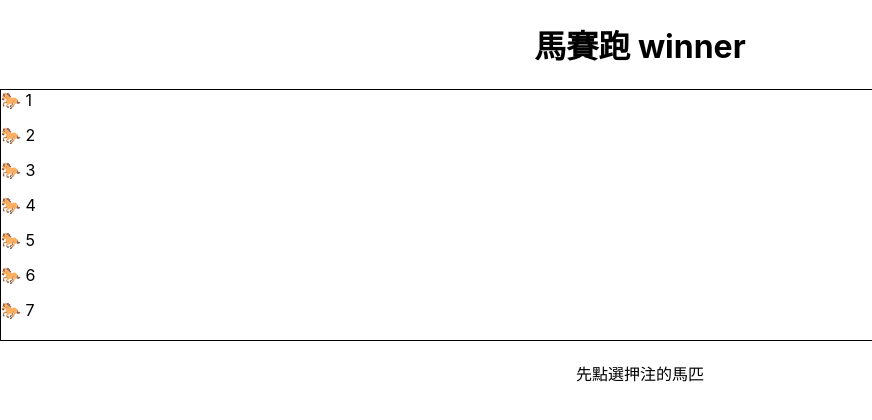
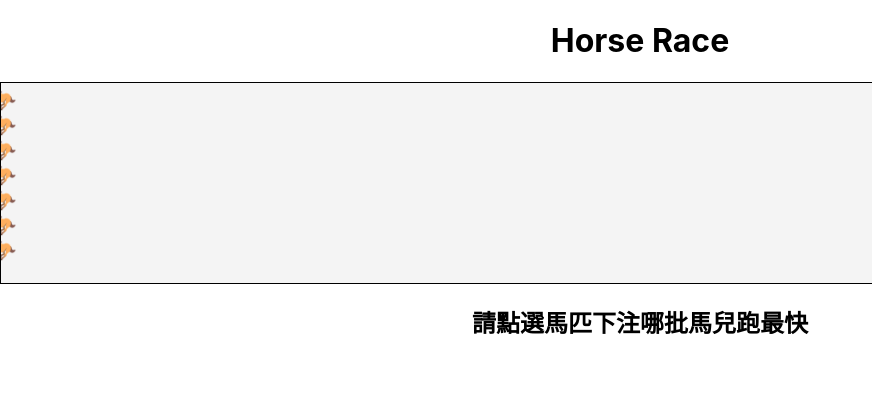
Before and after one commit to vicky-yu0318/horse-race, a React (Create React App) app: page / in a window 1280 px wide. Shown: the top 420 px of the page, without its empty margins (0-872 px from the left). Built offline with nearby package versions, Linux system fonts and the light colour scheme.

Commit message:
fix: let the horse finish running and stop on the right side of the window

```diff
--- a/package.json
+++ b/package.json
@@ -6,6 +6,7 @@
     "@testing-library/jest-dom": "^5.17.0",
     "@testing-library/react": "^13.4.0",
     "@testing-library/user-event": "^13.5.0",
+    "lodash": "^4.17.21",
     "react": "^18.3.1",
     "react-dom": "^18.3.1",
     "react-scripts": "5.0.1",
--- a/src/App.css
+++ b/src/App.css
@@ -1,29 +1,4 @@
 /* .App {
-  text-align: center;
-  overflow: hidden;
-}
-
-.race-track {
-  position: relative;
-  width: 100%;
-  height: 200px;
-  border: 1px solid black;
-  margin: 20px 0;
-}
-
-.horse {
-  position: absolute;
-  font-size: 24px;
-  cursor: pointer;
-  transition: left 0.5s ease;
-}
-
-button {
-  padding: 10px 20px;
-  font-size: 16px;
-} */
-
-.App {
   text-align: center;
 }
 
@@ -37,13 +12,32 @@ button {
 
 .horse {
   position: absolute;
-  /* top: 0; */
-  /* bottom: 0; */
-  /* margin: auto; */
   cursor: pointer;
   transition: left 0.2s;
 }
 
 button {
   margin-top: 20px;
+} */
+
+.App {
+  text-align: center;
 }
+
+.track {
+  position: relative;
+  width: 100%;
+  overflow: hidden;
+  /* height: 50px; */
+  padding: 100px 0;
+  border: 1px solid #000;
+  background: #f4f4f4;
+}
+
+.horse {
+  position: absolute;
+  /* top: 50%; */
+  /* transform: translateY(-50%); */
+  cursor: pointer;
+  font-size: 24px;
+}
--- a/src/App.js
+++ b/src/App.js
@@ -1,87 +1,85 @@
-import React, { useState, useEffect } from "react";
+import React, { useState, useEffect, useRef } from "react";
 import "./App.css";
+import _ from "lodash";
 
-// const horses = Array.from({ length: 7 }, (_, i) => ({
-//   id: i + 1,
-//   position: 0,
-//   speed: 20,
-// }));
+const horseCount = 7;
+const baseSpeed = 200; // ms per frame
+const trackLength = 100; // number of frames to complete the race
 
 function App() {
-  const [bets, setBets] = useState(null);
+  const [positions, setPositions] = useState(Array(horseCount).fill(2));
+  const [bet, setBet] = useState(null);
   const [winner, setWinner] = useState(null);
-  const [horses, setHorses] = useState(
-    Array.from({ length: 7 }, (_, i) => ({
-      id: i + 1,
-      position: 0,
-      speed: 20,
-    }))
-  );
+  const intervalRefs = useRef([]);
 
   useEffect(() => {
-    if (winner) {
-      alert(
-        bets === winner
-          ? `你贏了！馬${winner}是最快的！`
-          : `你輸了。馬${winner}是最快的。`
-      );
+    if (positions.every((pos) => pos >= trackLength) && winner) {
+      if (bet === winner) {
+        alert(`你猜對了，是 ${winner + 1} 號馬兒跑最快`);
+      } else {
+        alert(`你賭注輸了，是 ${winner + 1} 號馬兒跑最快`);
+      }
     }
-  }, [bets, winner]);
+  }, [winner, bet, positions]);
 
-  const handleBet = (id) => {
-    if (!bets) setBets(id);
+  const startRace = () => {
+    intervalRefs.current.forEach(clearInterval);
+    let isFirst = false;
+    intervalRefs.current = positions.map((_, index) => {
+      const speedMultiplier = 0.5 + Math.random();
+      return setInterval(() => {
+        setPositions((prevPositions) => {
+          const newPositions = [...prevPositions];
+          newPositions[index] += 1;
+          if (newPositions[index] >= trackLength) {
+            clearInterval(intervalRefs.current[index]);
+            if (newPositions.every((pos) => pos >= trackLength)) {
+              console.log("newPositions :>> ", newPositions);
+              // setWinner(newPositions.indexOf(Math.max(...newPositions)));
+            }
+            if (!winner && !isFirst) {
+              console.log("index :>> ", index);
+              isFirst = true;
+              setWinner(index);
+            }
+          }
+          return newPositions;
+        });
+      }, baseSpeed / speedMultiplier);
+    });
   };
 
-  const startRace = () => {
-    const raceInterval = setInterval(() => {
-      let raceFinished = false;
-      const updatedHorses = horses.map((horse) => {
-        const newPosition = horse.position + horse.speed * (1 + Math.random());
-        console.log("newPosition :>> ", newPosition);
-        if (!raceFinished) {
-          const firstHourse = horses.find((hor) => hor.position >= 100);
-          setWinner(firstHourse?.id);
-          raceFinished = true;
-        }
-
-        return { ...horse, position: newPosition };
-      });
-
-      setHorses(horses.splice(0, horses.length, ...updatedHorses));
-
-      if (horses.every((hor) => hor.position >= 150)) {
-        console.log("winner :>> ", winner);
-
-        clearInterval(raceInterval);
-      }
-    }, 1000);
+  const handleBet = (index) => {
+    if (winner === null) {
+      setBet(index);
+    }
   };
 
   return (
     <div className="App">
-      <h1>馬賽跑 winner{winner}</h1>
-      <div className="track" style={{ padding: "100px 0", overflow: "hidden" }}>
-        {horses.map((horse, index) => (
+      <h1>Horse Race</h1>
+      <div className="track">
+        {positions.map((position, index) => (
           <div
-            key={horse.id}
+            key={index}
             className="horse"
             style={{
-              top: `${index * 35}px`,
-              left: `${horse.position}%`,
+              left: `calc(${(position / trackLength) * 100}% - 40px)`,
+              top: `${index * 25}px`,
             }}
-            onClick={() => handleBet(horse.id)}
+            onClick={() => handleBet(index)}
           >
-            🐎 {horse.id}
+            🐎
           </div>
         ))}
       </div>
-      {!bets && <div>先點選押注的馬匹</div>}
-      {bets && (
-        <button onClick={startRace} disabled={!!winner}>
-          開始賽跑
+      {_.isNumber(bet) && (
+        <button onClick={startRace} disabled={winner !== null}>
+          Start Race
         </button>
       )}
-      {bets && !winner && <p>你押注的是馬{bets}</p>}
+      {!_.isNumber(bet) && <h2>請點選馬匹下注哪批馬兒跑最快</h2>}
+      {_.isNumber(bet) && <div>你賭注{bet + 1}號小馬跑最快</div>}
     </div>
   );
 }
```
Also changed, not shown: 1 other file (tests, documents, lock files or other folders).
